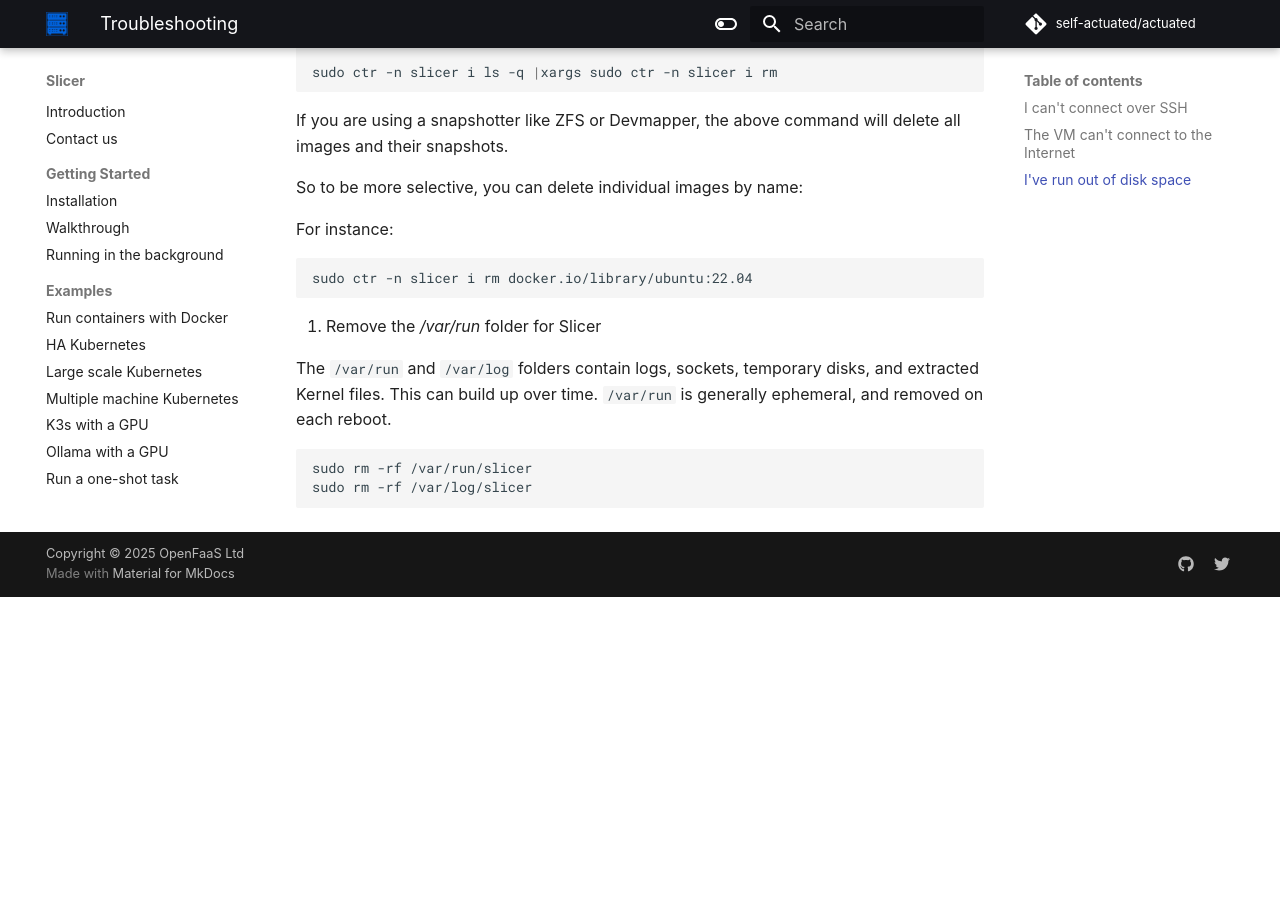
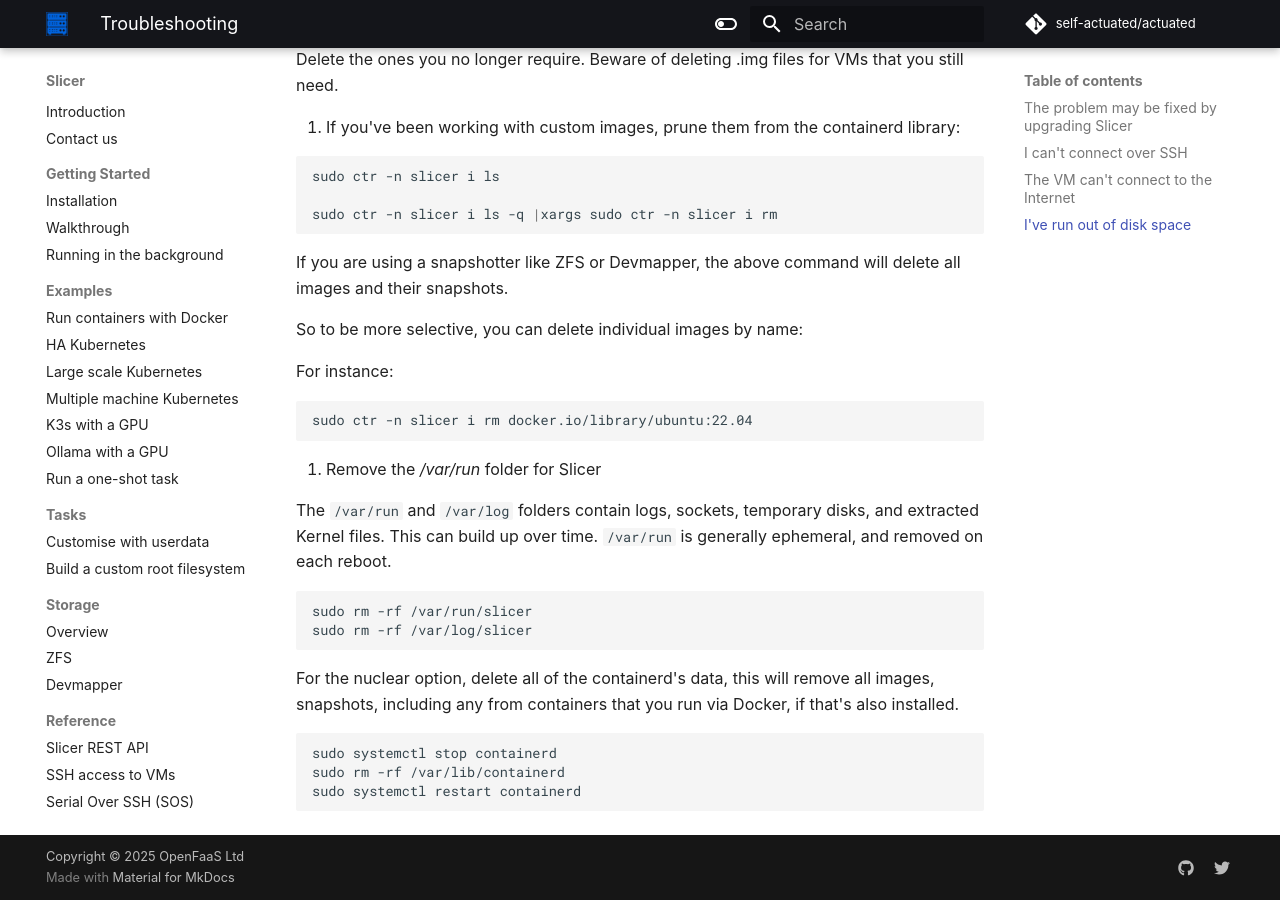
Before and after one commit to slicervm/docs.slicervm.com, an MkDocs documentation site: the page built from docs/reference/troubleshooting.md, in a window 1280 px wide and 900 px high, scrolled down 1005 px. Built offline with MkDocs 1.6.1 and Material for MkDocs 9.7.7, drawn with Linux system fonts in a browser that asks for light colours; some web fonts are replaced; comment, search, counter and statistics services are not loaded; before the commit the page ends 1602 px from its top, so only the background shows below that; some of the changed text lies outside the part shown.

Commit message:
Nuclear option
Signed-off-by: Alex Ellis (OpenFaaS Ltd) <alexellis2@gmail.com>

````diff
--- a/docs/reference/troubleshooting.md
+++ b/docs/reference/troubleshooting.md
@@ -1,6 +1,10 @@
 # Troubleshooting Slicer
 
 The best place to get help with the Home Edition is via Discord. For Pro users, email support is available, check the welcome email for details.
+
+## The problem may be fixed by upgrading Slicer
+
+You can upgrade the Slicer binary by running the instructions at the end of the [installation page](/getting-started/install).
 
 ## I can't connect over SSH
 
@@ -56,3 +60,11 @@
 sudo rm -rf /var/run/slicer
 sudo rm -rf /var/log/slicer
 ```
+
+For the nuclear option, delete all of the containerd's data, this will remove all images, snapshots, including any from containers that you run via Docker, if that's also installed.
+
+```bash
+sudo systemctl stop containerd
+sudo rm -rf /var/lib/containerd
+sudo systemctl restart containerd
+```
````
